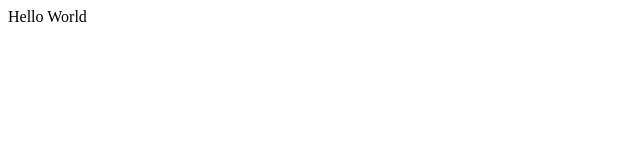
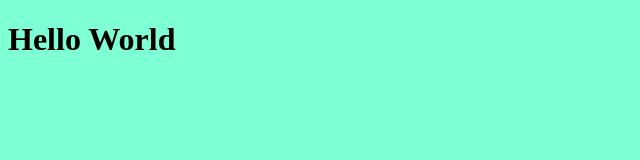
Before and after one commit to 0neMoreS/Git-Example-Remote, a plain HTML site: page index.html in a window 1280 px wide. Shown: the whole page, without its empty margins (0-640 px from the left). Drawn offline with Linux system fonts and the light colour scheme.

Commit message:
import css

```diff
--- /dev/null
+++ b/git.css
@@ -0,0 +1,3 @@
+body{
+    background-color: aquamarine;
+}
--- a/index.html
+++ b/index.html
@@ -2,9 +2,10 @@
 <html lang="en">
 <head>
     <meta charset="UTF-8">
+    <link rel="stylesheet" type="text/css" href="git.css">
     <title>blueseali</title>
 </head>
 <body>
-Hello World
+<h1>Hello World</h1>
 </body>
 </html>
```
